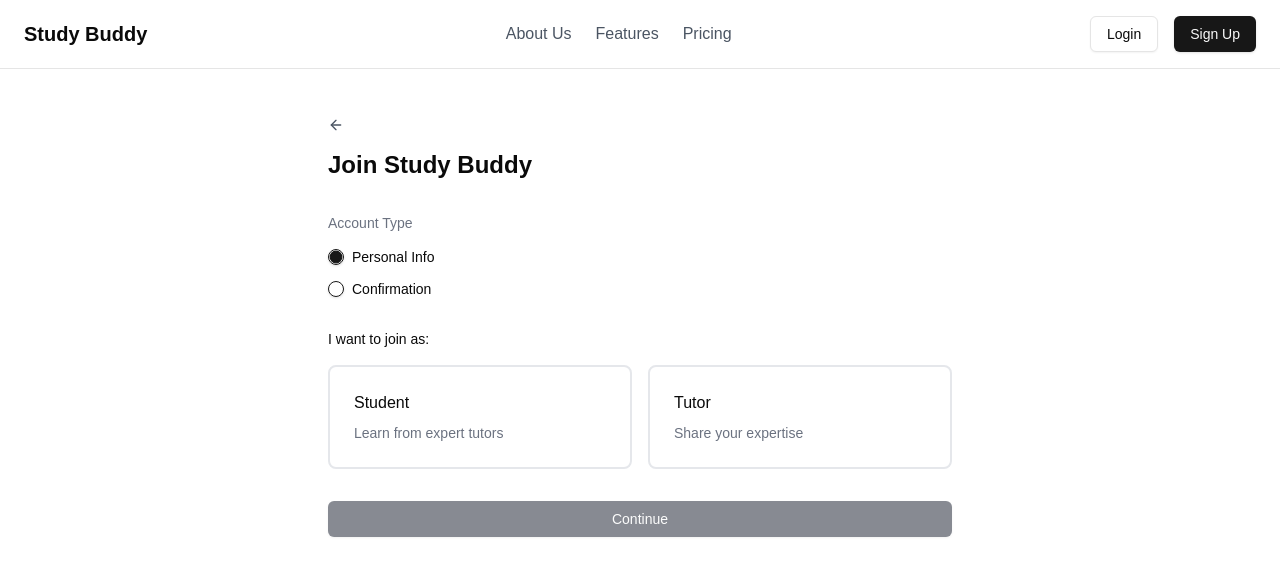
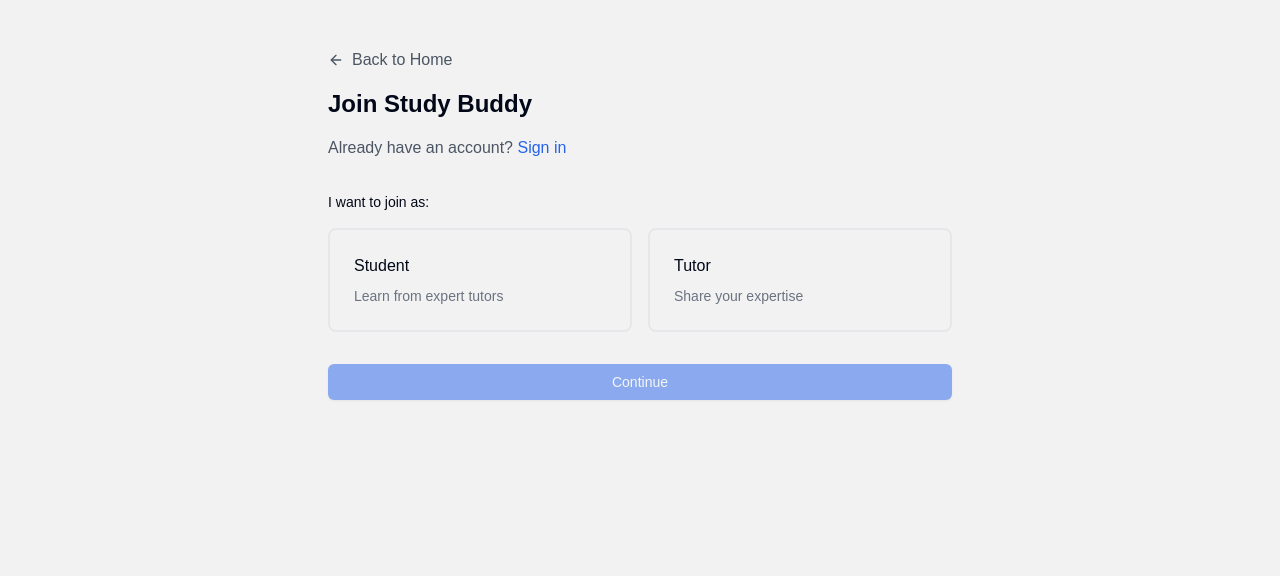
Before and after one commit to 4li40/Senior-project, a Next.js app: page /signup in a window 1280 px wide. Shown: the top 576 px of the page. Built offline with nearby package versions, Linux system fonts and the light colour scheme.

Commit message:
Refactor styles in globals.css, update landing page login button, and implement login form component

```diff
--- a/src/app/globals.css
+++ b/src/app/globals.css
@@ -8,52 +8,53 @@ body {
 
 @layer base {
   :root {
-    --background: 0 0% 100%;
-    --foreground: 0 0% 3.9%;
+    --background: 0 0% 95%;
+    --foreground: 222.2 84% 4.9%;
     --card: 0 0% 100%;
-    --card-foreground: 0 0% 3.9%;
+    --card-foreground: 222.2 84% 4.9%;
     --popover: 0 0% 100%;
-    --popover-foreground: 0 0% 3.9%;
-    --primary: 0 0% 9%;
-    --primary-foreground: 0 0% 98%;
-    --secondary: 0 0% 96.1%;
-    --secondary-foreground: 0 0% 9%;
-    --muted: 0 0% 96.1%;
-    --muted-foreground: 0 0% 45.1%;
-    --accent: 0 0% 96.1%;
-    --accent-foreground: 0 0% 9%;
+    --popover-foreground: 222.2 84% 4.9%;
+    --primary: 221.2 83.2% 53.3%;
+    --primary-foreground: 210 40% 98%;
+    --secondary: 210 40% 96.1%;
+    --secondary-foreground: 222.2 47.4% 11.2%;
+    --muted: 210 40% 96.1%;
+    --muted-foreground: 215.4 16.3% 46.9%;
+    --accent: 210 40% 96.1%;
+    --accent-foreground: 222.2 47.4% 11.2%;
     --destructive: 0 84.2% 60.2%;
-    --destructive-foreground: 0 0% 98%;
-    --border: 0 0% 89.8%;
-    --input: 0 0% 89.8%;
-    --ring: 0 0% 3.9%;
+    --destructive-foreground: 210 40% 98%;
+    --border: 214.3 31.8% 91.4%;
+    --input: 214.3 31.8% 91.4%;
+    --ring: 221.2 83.2% 53.3%;
+    --radius: 0.5rem;
     --chart-1: 12 76% 61%;
     --chart-2: 173 58% 39%;
     --chart-3: 197 37% 24%;
     --chart-4: 43 74% 66%;
     --chart-5: 27 87% 67%;
-    --radius: 0.5rem;
   }
+
   .dark {
-    --background: 0 0% 3.9%;
-    --foreground: 0 0% 98%;
-    --card: 0 0% 3.9%;
-    --card-foreground: 0 0% 98%;
-    --popover: 0 0% 3.9%;
-    --popover-foreground: 0 0% 98%;
-    --primary: 0 0% 98%;
-    --primary-foreground: 0 0% 9%;
-    --secondary: 0 0% 14.9%;
-    --secondary-foreground: 0 0% 98%;
-    --muted: 0 0% 14.9%;
-    --muted-foreground: 0 0% 63.9%;
-    --accent: 0 0% 14.9%;
-    --accent-foreground: 0 0% 98%;
+    --background: 222.2 84% 4.9%;
+    --foreground: 210 40% 98%;
+    --card: 222.2 84% 4.9%;
+    --card-foreground: 210 40% 98%;
+    --popover: 222.2 84% 4.9%;
+    --popover-foreground: 210 40% 98%;
+    --primary: 217.2 91.2% 59.8%;
+    --primary-foreground: 222.2 47.4% 11.2%;
+    --secondary: 217.2 32.6% 17.5%;
+    --secondary-foreground: 210 40% 98%;
+    --muted: 217.2 32.6% 17.5%;
+    --muted-foreground: 215 20.2% 65.1%;
+    --accent: 217.2 32.6% 17.5%;
+    --accent-foreground: 210 40% 98%;
     --destructive: 0 62.8% 30.6%;
-    --destructive-foreground: 0 0% 98%;
-    --border: 0 0% 14.9%;
-    --input: 0 0% 14.9%;
-    --ring: 0 0% 83.1%;
+    --destructive-foreground: 210 40% 98%;
+    --border: 217.2 32.6% 17.5%;
+    --input: 217.2 32.6% 17.5%;
+    --ring: 224.3 76.3% 48%;
     --chart-1: 220 70% 50%;
     --chart-2: 160 60% 45%;
     --chart-3: 30 80% 55%;
--- /dev/null
+++ b/src/app/login/page.tsx
@@ -0,0 +1,11 @@
+import { LoginForm } from "@/components/login-form"
+
+export default function Page() {
+  return (
+    <div className="flex min-h-svh w-full items-center justify-center p-6 md:p-10">
+      <div className="w-full max-w-sm">
+        <LoginForm />
+      </div>
+    </div>
+  )
+}
--- a/src/app/page.tsx
+++ b/src/app/page.tsx
@@ -26,7 +26,9 @@ export default function LandingPage() {
             </a>
           </div>
           <div className="flex items-center space-x-4">
-            <Button variant="ghost">Login</Button>
+            <Link href={"/login"}>
+              <Button variant="outline">Login</Button>
+            </Link>
             <Link href={"/signup"}>
               <Button>Sign Up</Button>
             </Link>
--- a/src/app/signup/page.tsx
+++ b/src/app/signup/page.tsx
@@ -31,34 +31,24 @@ export default function OnboardingPage() {
   };
 
   return (
-    <div className="min-h-screen bg-white">
-      {/* Navigation */}
-      <NavBar />
+    <div className="min-h-screen">
 
       {/* Main Content */}
       <main className="max-w-2xl mx-auto px-6 py-12">
         <div className="space-y-8">
           {/* Back Button and Title */}
           <div className="space-y-4">
-            <button className="flex items-center text-gray-600 hover:text-gray-900">
+            <Link href="/" className="flex items-center text-gray-600 hover:text-gray-900">
               <ArrowLeft className="w-4 h-4 mr-2" />
-            </button>
+              Back to Home
+            </Link>
             <h1 className="text-2xl font-semibold">Join Study Buddy</h1>
-          </div>
-
-          {/* Progress Steps */}
-          <div className="space-y-4">
-            <h2 className="text-sm font-medium text-gray-500">Account Type</h2>
-            <RadioGroup defaultValue="personal" className="space-y-2">
-              <div className="flex items-center space-x-2">
-                <RadioGroupItem value="personal" id="personal" />
-                <Label htmlFor="personal">Personal Info</Label>
-              </div>
-              <div className="flex items-center space-x-2">
-                <RadioGroupItem value="confirmation" id="confirmation" />
-                <Label htmlFor="confirmation">Confirmation</Label>
-              </div>
-            </RadioGroup>
+            <p className="text-gray-600">
+              Already have an account?{" "}
+              <Link href="/login" className="text-blue-600 hover:text-blue-800 font-medium">
+                Sign in
+              </Link>
+            </p>
           </div>
 
           {/* Role Selection Cards */}
@@ -113,7 +103,7 @@ export default function OnboardingPage() {
 
           {/* Continue Button */}
           <Button
-            className="w-full bg-gray-900 hover:bg-gray-800"
+            className="w-full"
             disabled={!selectedRole}
             onClick={handleContinue}
           >
--- /dev/null
+++ b/src/components/login-form.tsx
@@ -0,0 +1,70 @@
+import { cn } from "@/lib/utils";
+import { Button } from "@/components/ui/button";
+import {
+  Card,
+  CardContent,
+  CardDescription,
+  CardHeader,
+  CardTitle,
+} from "@/components/ui/card";
+import { Input } from "@/components/ui/input";
+import { Label } from "@/components/ui/label";
+import Link from "next/link";
+import { ArrowLeft } from "lucide-react";
+
+export function LoginForm({
+  className,
+  ...props
+}: React.ComponentPropsWithoutRef<"div">) {
+  return (
+    <div className={cn("flex flex-col gap-6", className)} {...props}>
+      <Card>
+        <CardHeader>
+          <CardTitle className="text-2xl">Login</CardTitle>
+          <CardDescription>
+            Enter your email below to login to your account
+          </CardDescription>
+        </CardHeader>
+        <CardContent>
+          <form>
+            <div className="flex flex-col gap-6">
+              <div className="grid gap-2">
+                <Label htmlFor="email">Email</Label>
+                <Input
+                  id="email"
+                  type="email"
+                  placeholder="m@example.com"
+                  required
+                />
+              </div>
+              <div className="grid gap-2">
+                <div className="flex items-center">
+                  <Label htmlFor="password">Password</Label>
+                </div>
+                <Input id="password" type="password" required />
+              </div>
+              <Button type="submit" className="w-full">
+                Login
+              </Button>
+            </div>
+            <div className="mt-4 text-center text-sm">
+              Don&apos;t have an account?{" "}
+              <Link href="/signup" className="underline underline-offset-4">
+                Sign up
+              </Link>
+            </div>
+            <div className="mt-4 text-center text-sm">
+              <Link
+                href="/"
+                className="flex items-center justify-center"
+              >
+                <ArrowLeft className="w-4 h-4 mr-2" />
+                Back to Home
+              </Link>
+            </div>
+          </form>
+        </CardContent>
+      </Card>
+    </div>
+  );
+}
--- /dev/null
+++ b/src/components/ui/input.tsx
@@ -0,0 +1,22 @@
+import * as React from "react"
+
+import { cn } from "@/lib/utils"
+
+const Input = React.forwardRef<HTMLInputElement, React.ComponentProps<"input">>(
+  ({ className, type, ...props }, ref) => {
+    return (
+      <input
+        type={type}
+        className={cn(
+          "flex h-9 w-full rounded-md border border-input bg-transparent px-3 py-1 text-base shadow-sm transition-colors file:border-0 file:bg-transparent file:text-sm file:font-medium file:text-foreground placeholder:text-muted-foreground focus-visible:outline-none focus-visible:ring-1 focus-visible:ring-ring disabled:cursor-not-allowed disabled:opacity-50 md:text-sm",
+          className
+        )}
+        ref={ref}
+        {...props}
+      />
+    )
+  }
+)
+Input.displayName = "Input"
+
+export { Input }
```
Also changed, not shown: src/app/signin/page.tsx (added).
